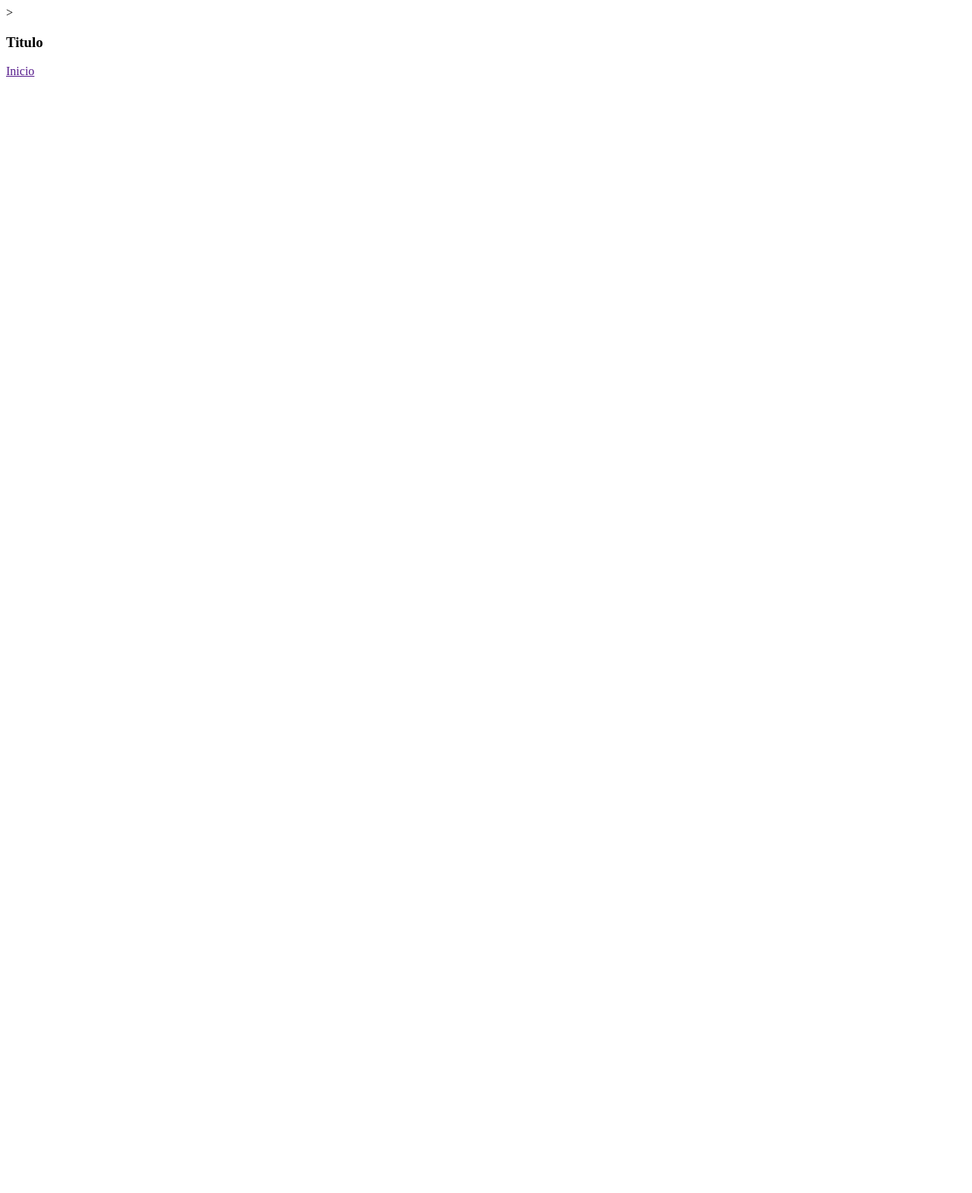
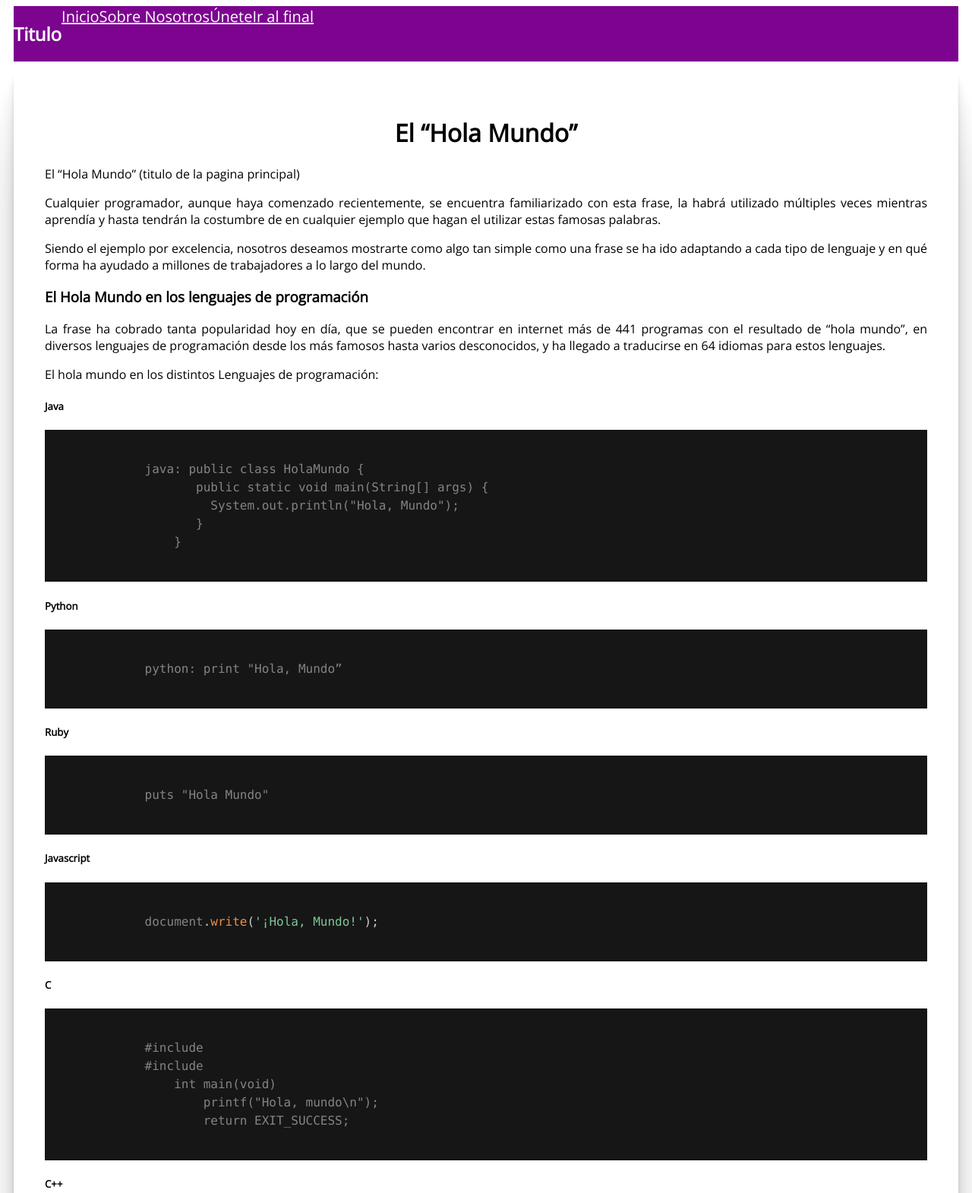
Before and after one commit to Ulises688apaza/holaMundo, a plain HTML site: page index.html in a window 1280 px wide. Shown: the top 1571 px of the page at 76% size. Before the commit the page ends 800 px from the top, so only its background shows below. Drawn offline with nearby package versions, Linux system fonts and the light colour scheme; some packages are replaced by stand-ins of ours; files that its build step writes are made by us from their sources; a script that the page names is missing.

Commit message:
Upload html

```diff
--- a/index.html
+++ b/index.html
@@ -1,19 +1,115 @@
 <!DOCTYPE html>
 <html lang="es">
+
 <head>
     <meta charset="UTF-8">
-    <!-- eSTO ES EL CODIGO DE CARACTERES VIENE POR DEFECTO-->>
+    <!-- eSTO ES EL CODIGO DE CARACTERES VIENE POR DEFECTO-->
     <meta name="viewport" content="width=device-width, initial-scale=1.0">
     <!-- aHORA VOY A INCLUIR LA LIBRERIA, QUE ME VA A PERMITIR RESALTAR CODIGO FUENTE SIN TOCAR NADA MAS QUE CLASES EN LAS TAGS-->
-    <link rel="stylesheet" href="/assets/prism.css">
+    <link rel="stylesheet" href="prism.css">
+    <!-- google fonts -->
+    <link rel="preconnect" href="https://fonts.gstatic.com">
+    <link href="https://fonts.googleapis.com/css2?family=Open+Sans:wght@300&display=swap" rel="stylesheet">
+    <!-- Styles -->
+    <!-- Intentar con "./" para las direcciones, por si acaso -->
+    <link rel="stylesheet" href="./assets/style.css">
     <title>Hello World</title>
 </head>
+
 <body>
     <nav>
-        <h3>Titulo</h3>
-        <a href="">Inicio</a>
-        <a href=""></a>
+        <h1>Titulo</h1>
+        <a href="#">Inicio</a>
+        <a href="#">Sobre Nosotros</a>
+        <a href="#">Únete</a>
+        <a href="#">Ir al final</a>
     </nav>
-<script src="/assets/prism.js"></script>
+    <main class="container">
+        <!-- Pasando el texto a codigo html para representar los caracteres especiales(coma, tildes, comillas, signos etc e incluso emojis tambien) -->
+        <h1>El&nbsp;&ldquo;Hola&nbsp;Mundo&rdquo;</h1>
+        <!-- Ahora el contenido -->
+        <p dir="ltr"><span>El &ldquo;Hola Mundo&rdquo; (titulo de la pagina principal)</span></p>
+        <p dir="ltr"><span>Cualquier programador, aunque haya comenzado recientemente, se encuentra familiarizado con
+                esta frase, la habr&aacute; utilizado m&uacute;ltiples veces mientras aprend&iacute;a y hasta
+                tendr&aacute;n la costumbre de en cualquier ejemplo que hagan el utilizar estas famosas palabras.</span>
+        </p>
+        <p dir="ltr"><span>Siendo el ejemplo por excelencia, nosotros deseamos mostrarte como algo tan simple como una
+                frase se ha ido adaptando a cada tipo de lenguaje y en qu&eacute; forma ha ayudado a millones de
+                trabajadores a lo largo del mundo.</span></p>
+        <h3>El Hola Mundo en los lenguajes de programaci&oacute;n</h3>
+        <p dir="ltr"><span>La frase ha cobrado tanta popularidad hoy en d&iacute;a, que se pueden encontrar en internet
+                m&aacute;s de 441 programas con el resultado de &ldquo;hola mundo&rdquo;, en diversos lenguajes de
+                programaci&oacute;n desde los m&aacute;s famosos hasta varios desconocidos, y ha llegado a traducirse en
+                64 idiomas para estos lenguajes.</span></p>
+        <p><span style="font-weight: 400;">El hola mundo en los distintos Lenguajes de programaci&oacute;n:</span></p>
+        <!-- -------------------------------------------------------------------------------- -->
+
+        <!-- Codigo Fuente-->
+        <!-- Se usa la tag pre para decirle al browser(navegador) que no lo lea y que es una muestra nada mas -->
+        <!-- Y para el formato o la forma en que se va a mostrar es code -->
+        <!-- La librería prism.js nos dice que hay que poner esto nada mas class='lang-xxx' donde xxx es el lenguaje, que tambien lo dice en la pagina,el primero es java, y hay que ponerlo en pre -->
+        <h5>Java</h5>
+        <pre class="lang-j"><code>
+            java: public class HolaMundo {
+                &nbsp;&nbsp;&nbsp;public static void main(String[] args) {
+                &nbsp;&nbsp;&nbsp;&nbsp;&nbsp;System.out.println("Hola, Mundo");
+                &nbsp;&nbsp;&nbsp;}
+                }
+        </code></pre>
+        <h5>Python</h5>
+        <pre class="lang-py"><code>
+            python:&nbsp;print&nbsp;"Hola,&nbsp;Mundo&rdquo;&nbsp;
+        </code></pre>
+        <h5>Ruby</h5>
+        <pre class="lang-ruby"><code>
+            puts "Hola Mundo"
+        </code></pre>
+        <h5>Javascript</h5>
+        <pre class="lang-js"><code>
+            document.write('&iexcl;Hola, Mundo!');
+        </code></pre>
+        <h5>C</h5>
+        <pre class="lang-c"><code>
+            #include
+            #include
+                int main(void)
+                    printf("Hola, mundo\n");
+                    return EXIT_SUCCESS;
+        </code></pre>
+        <h5>C++</h5>
+        <pre class="lang-cpp"><code>
+            main()
+                {
+                    std::cout &lt;&lt; "hola, mundo.";
+                }
+        </code>
+        </pre>
+        <h5>Bash</h5>
+        <!-- Para escribir todo esto de un solo toque es algo así
+pre.lang-bash>code
+Son metodos para escribir todo rapido :-)= -->
+        <pre class="lang-bash"><code>
+            #!/bin/sh
+                echo "Hola Mundo"
+        </code></pre>
+        <h5>Go</h5>
+        <pre class="lang-go"><code>
+            package main
+                import "fmt"
+                func main()
+                    {
+                        fmt.Printf("Hola, Mundo\n")
+                    }
+        </code></pre>
+    </main>
+    <footer>
+        <span>© Copyright 2020 Hard Code</span>
+        <a href="#">Inicio</a>
+        <a href="#">Sobre Nosotros</a>
+        <a href="#">Únete</a>
+        <a href="#">Ir al principio</a>
+    </footer>
+    <script src="prism.js"></script>
 </body>
+
 </html>
```
